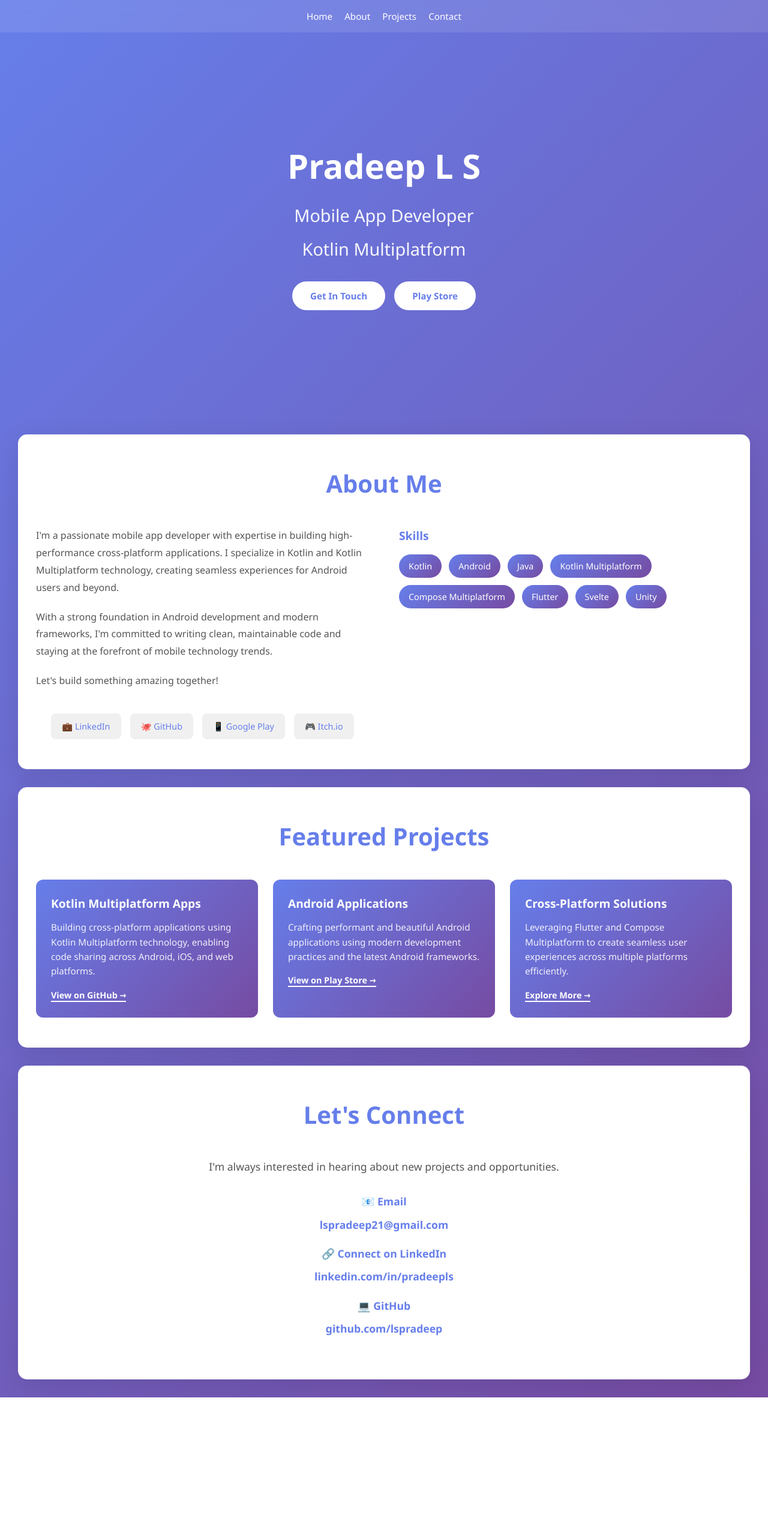
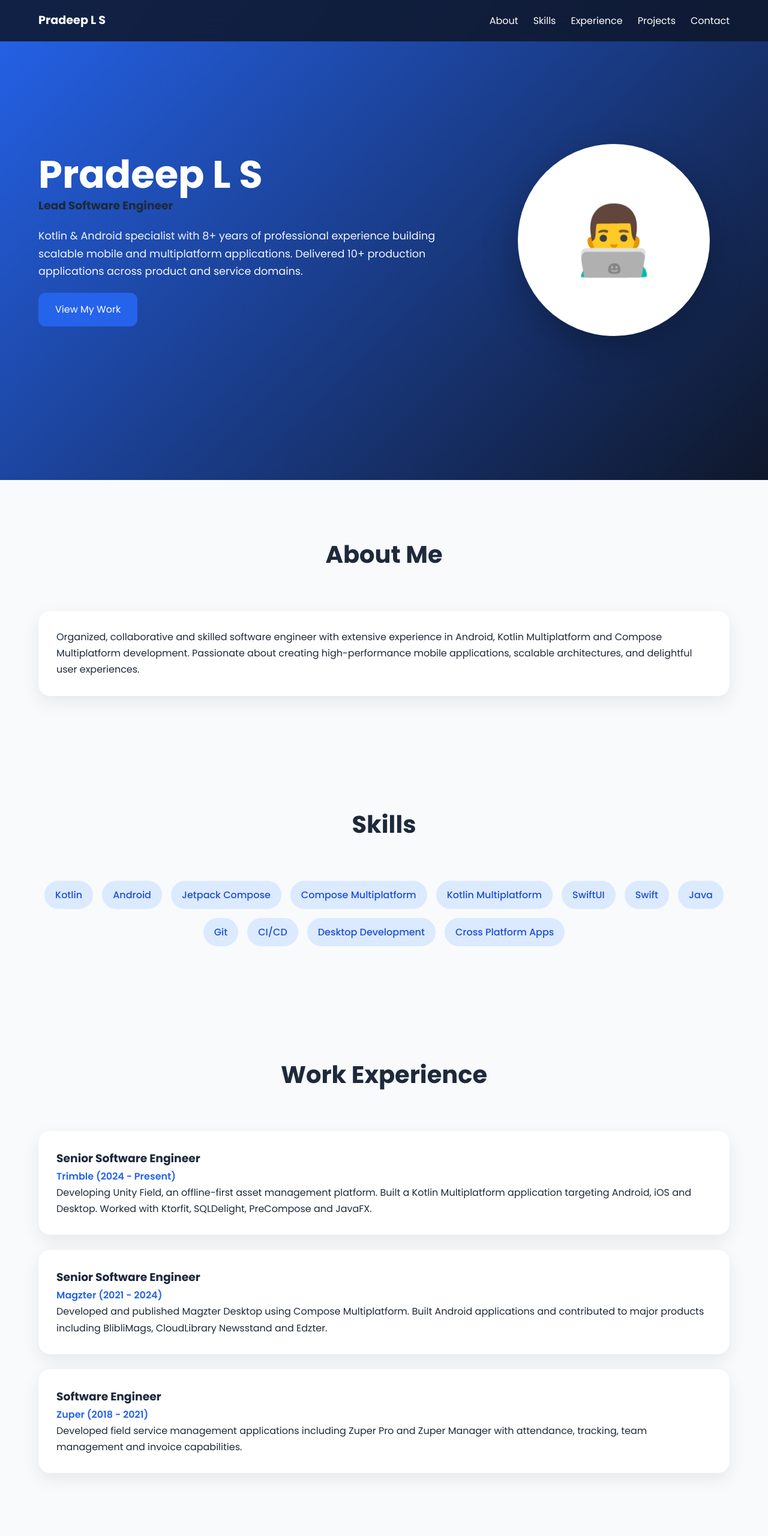
Before and after one commit to lspradeep/lspradeep.github.io, a plain HTML site: page index.html in a window 1280 px wide. Shown: the top 2560 px of the page at 60% size. Before the commit the page ends 2329 px from the top, so only its background shows below. Drawn offline with Linux system fonts and the light colour scheme.

Commit message:
New Site

```diff
--- a/index.html
+++ b/index.html
@@ -3,472 +3,462 @@
 <head>
 <meta charset="UTF-8">
 <meta name="viewport" content="width=device-width, initial-scale=1.0">
-    <title>Pradeep L S - Mobile App Developer</title>
+<title>Pradeep L S | Lead Software Engineer</title>
+
+<link href="https://fonts.googleapis.com/css2?family=Poppins:wght@300;400;500;600;700&display=swap" rel="stylesheet">
+
 <style>
-        * {
-            margin: 0;
-            padding: 0;
-            box-sizing: border-box;
+*{
+    margin:0;
+    padding:0;
+    box-sizing:border-box;
+    scroll-behavior:smooth;
 }
 
-        body {
-            font-family: 'Segoe UI', Tahoma, Geneva, Verdana, sans-serif;
-            background: linear-gradient(135deg, #667eea 0%, #764ba2 100%);
-            color: #333;
-            line-height: 1.6;
-            min-height: 100vh;
+:root{
+    --primary:#2563eb;
+    --secondary:#1e293b;
+    --bg:#f8fafc;
+    --card:#ffffff;
+    --text:#1f2937;
+    --muted:#64748b;
 }
 
-        /* Navigation */
-        nav {
-            display: flex;
-            justify-content: center;
-            gap: 20px;
-            padding: 15px;
-            background: rgba(255, 255, 255, 0.1);
-            backdrop-filter: blur(10px);
-            position: sticky;
-            top: 0;
-            z-index: 100;
-            flex-wrap: wrap;
+body{
+    font-family:'Poppins',sans-serif;
+    background:var(--bg);
+    color:var(--text);
+    line-height:1.7;
 }
 
-        nav a {
-            color: white;
-            text-decoration: none;
-            font-weight: 500;
-            transition: color 0.3s ease;
-            font-size: 0.95rem;
+.container{
+    width:min(1200px,90%);
+    margin:auto;
 }
 
-        nav a:hover {
-            color: #ffd700;
+section{
+    padding:90px 0;
 }
 
-        /* Hero Section */
-        .hero {
-            display: flex;
-            align-items: center;
-            justify-content: center;
-            min-height: 80vh;
-            text-align: center;
-            color: white;
-            padding: 30px 20px;
+h1,h2,h3{
+    color:var(--secondary);
 }
 
-        .hero-content h1 {
-            font-size: clamp(2rem, 8vw, 3.5rem);
-            margin-bottom: 15px;
-            animation: slideIn 0.8s ease;
+.btn{
+    display:inline-block;
+    padding:14px 28px;
+    background:var(--primary);
+    color:white;
+    text-decoration:none;
+    border-radius:12px;
+    transition:.3s;
 }
 
-        .hero-content .subtitle {
-            font-size: clamp(1.2rem, 5vw, 1.8rem);
-            margin-bottom: 10px;
-            opacity: 0.95;
-            animation: slideIn 0.8s ease 0.1s backwards;
+.btn:hover{
+    transform:translateY(-3px);
 }
 
-        .cta-buttons {
-            display: flex;
-            gap: 15px;
-            justify-content: center;
-            flex-wrap: wrap;
-            margin-top: 30px;
-            animation: slideIn 0.8s ease 0.3s backwards;
+header{
+    min-height:100vh;
+    display:flex;
+    align-items:center;
+    background:
+    linear-gradient(135deg,#2563eb,#0f172a);
+    color:white;
 }
 
-        .cta-button {
-            display: inline-block;
-            padding: 12px 30px;
-            background: white;
-            color: #667eea;
-            text-decoration: none;
-            border-radius: 50px;
-            font-weight: bold;
-            transition: transform 0.3s ease, box-shadow 0.3s ease;
-            font-size: 0.95rem;
+.hero{
+    display:grid;
+    grid-template-columns:1.3fr .7fr;
+    gap:50px;
+    align-items:center;
 }
 
-        .cta-button:hover {
-            transform: translateY(-3px);
-            box-shadow: 0 10px 25px rgba(0, 0, 0, 0.2);
+.hero h1{
+    color:white;
+    font-size:4rem;
+    line-height:1.1;
 }
 
-        @keyframes slideIn {
-            from {
-                opacity: 0;
-                transform: translateY(20px);
-            }
-            to {
-                opacity: 1;
-                transform: translateY(0);
-            }
+.hero p{
+    margin:20px 0;
+    font-size:1.1rem;
+    opacity:.95;
 }
 
-        /* Sections */
-        section {
-            background: white;
-            margin: 30px;
-            padding: 50px 30px;
-            border-radius: 15px;
-            box-shadow: 0 10px 40px rgba(0, 0, 0, 0.1);
+.profile{
+    width:320px;
+    height:320px;
+    border-radius:50%;
+    background:white;
+    margin:auto;
+    display:flex;
+    align-items:center;
+    justify-content:center;
+    font-size:7rem;
+    color:var(--primary);
+    box-shadow:0 20px 60px rgba(0,0,0,.25);
 }
 
-        h2 {
-            font-size: clamp(1.8rem, 6vw, 2.5rem);
-            margin-bottom: 40px;
-            color: #667eea;
-            text-align: center;
+nav{
+    position:fixed;
+    width:100%;
+    top:0;
+    z-index:1000;
+    backdrop-filter:blur(15px);
+    background:rgba(15,23,42,.85);
 }
 
-        /* About Section */
-        .about-content {
-            display: grid;
-            grid-template-columns: 1fr 1fr;
-            gap: 50px;
-            align-items: start;
+.nav-container{
+    width:min(1200px,90%);
+    margin:auto;
+    display:flex;
+    justify-content:space-between;
+    align-items:center;
+    padding:18px 0;
 }
 
-        .about-text p {
-            margin-bottom: 20px;
-            font-size: 1rem;
-            color: #555;
-            line-height: 1.8;
+.logo{
+    color:white;
+    font-weight:700;
+    font-size:1.2rem;
 }
 
-        .skills-container {
-            display: flex;
-            flex-direction: column;
-            gap: 30px;
+nav ul{
+    display:flex;
+    gap:25px;
+    list-style:none;
 }
 
-        .skills-category h3 {
-            color: #667eea;
-            margin-bottom: 15px;
-            font-size: 1.2rem;
+nav a{
+    color:white;
+    text-decoration:none;
 }
 
-        .skills {
-            display: flex;
-            flex-wrap: wrap;
-            gap: 12px;
+.section-title{
+    text-align:center;
+    margin-bottom:60px;
+    font-size:2.5rem;
 }
 
-        .skill-item {
-            background: linear-gradient(135deg, #667eea 0%, #764ba2 100%);
-            color: white;
-            padding: 8px 16px;
-            border-radius: 20px;
-            font-weight: 500;
-            font-size: 0.9rem;
-            display: inline-block;
-            white-space: nowrap;
+.about-card,
+.card{
+    background:var(--card);
+    border-radius:20px;
+    padding:30px;
+    box-shadow:0 10px 30px rgba(0,0,0,.08);
 }
 
-        /* Social Links */
-        .social-links {
-            display: flex;
-            justify-content: center;
-            gap: 15px;
-            flex-wrap: wrap;
-            margin-top: 40px;
+.skills{
+    display:flex;
+    flex-wrap:wrap;
+    gap:15px;
+    justify-content:center;
 }
 
-        .social-link {
-            display: inline-flex;
-            align-items: center;
-            gap: 8px;
-            padding: 10px 18px;
-            background: #f0f0f0;
-            color: #667eea;
-            text-decoration: none;
-            border-radius: 8px;
-            font-weight: 500;
-            font-size: 0.9rem;
-            transition: background 0.3s ease, color 0.3s ease;
+.skill{
+    background:#dbeafe;
+    color:#1d4ed8;
+    padding:10px 18px;
+    border-radius:50px;
+    font-weight:500;
 }
 
-        .social-link:hover {
-            background: #667eea;
-            color: white;
+.timeline{
+    display:grid;
+    gap:25px;
 }
 
-        /* Projects Section */
-        .projects-grid {
-            display: grid;
-            grid-template-columns: repeat(auto-fit, minmax(280px, 1fr));
-            gap: 25px;
+.timeline .card:hover{
+    transform:translateY(-5px);
 }
 
-        .project-card {
-            background: linear-gradient(135deg, #667eea 0%, #764ba2 100%);
-            color: white;
-            padding: 25px;
-            border-radius: 12px;
-            transition: transform 0.3s ease, box-shadow 0.3s ease;
+.card{
+    transition:.3s;
 }
 
-        .project-card:hover {
-            transform: translateY(-10px);
-            box-shadow: 0 20px 40px rgba(102, 126, 234, 0.3);
+.company{
+    color:var(--primary);
+    font-weight:600;
 }
 
-        .project-card h3 {
-            color: white;
-            margin-bottom: 12px;
-            font-size: 1.2rem;
+.projects{
+    display:grid;
+    grid-template-columns:repeat(auto-fit,minmax(320px,1fr));
+    gap:25px;
 }
 
-        .project-card p {
-            opacity: 0.9;
-            margin-bottom: 15px;
-            font-size: 0.95rem;
-            line-height: 1.6;
+.project-card{
+    background:white;
+    padding:30px;
+    border-radius:20px;
+    box-shadow:0 10px 30px rgba(0,0,0,.08);
 }
 
-        .project-link {
-            color: white;
-            text-decoration: none;
-            font-weight: bold;
-            border-bottom: 2px solid white;
-            font-size: 0.9rem;
+.project-card h3{
+    margin-bottom:10px;
 }
 
-        /* Contact Section */
-        .contact-content {
-            text-align: center;
+.project-card a{
+    color:var(--primary);
+    text-decoration:none;
+    font-weight:600;
 }
 
-        .contact-content p {
-            font-size: 1.1rem;
-            margin-bottom: 30px;
-            color: #555;
+.contact{
+    text-align:center;
 }
 
-        .contact-item {
-            margin: 20px 0;
+.contact-links{
+    display:flex;
+    flex-wrap:wrap;
+    justify-content:center;
+    gap:20px;
+    margin-top:30px;
 }
 
-        .contact-item h3 {
-            color: #667eea;
-            margin-bottom: 10px;
-            font-size: 1.1rem;
+.contact-links a{
+    text-decoration:none;
+    color:white;
+    background:var(--primary);
+    padding:12px 20px;
+    border-radius:12px;
 }
 
-        .contact-item a {
-            color: #667eea;
-            text-decoration: none;
-            font-weight: bold;
-            font-size: 1.1rem;
-            transition: color 0.3s ease;
+footer{
+    text-align:center;
+    padding:30px;
+    background:#0f172a;
+    color:white;
 }
 
-        .contact-item a:hover {
-            color: #764ba2;
+@media(max-width:768px){
+
+.hero{
+    grid-template-columns:1fr;
+    text-align:center;
 }
 
-        /* Responsive */
-        @media (max-width: 768px) {
-            section {
-                margin: 20px;
-                padding: 35px 20px;
+.hero h1{
+    font-size:2.8rem;
 }
 
-            .about-content {
-                grid-template-columns: 1fr;
-                gap: 35px;
-            }
-
-            nav {
-                gap: 12px;
-                padding: 12px;
-            }
-
-            nav a {
-                font-size: 0.85rem;
-            }
-
-            .cta-button {
-                padding: 10px 25px;
-                font-size: 0.85rem;
-            }
-
-            .cta-buttons {
-                gap: 10px;
-            }
-
-            .hero {
-                min-height: 70vh;
-                padding: 20px 15px;
-            }
-
-            .social-link {
-                padding: 8px 14px;
-                font-size: 0.85rem;
-            }
-
-            .projects-grid {
-                grid-template-columns: 1fr;
-                gap: 20px;
-            }
-
-            .skill-item {
-                padding: 6px 14px;
-                font-size: 0.85rem;
-            }
-
-            h2 {
-                margin-bottom: 30px;
-            }
-
-            .skills-container {
-                gap: 25px;
-            }
-        }
-
-        @media (max-width: 480px) {
-            section {
-                margin: 15px;
-                padding: 25px 15px;
-            }
-
-            h2 {
-                font-size: 1.6rem;
-            }
-
-            .about-text p {
-                font-size: 0.95rem;
-            }
-
-            .contact-item a {
-                font-size: 1rem;
-            }
-
-            .social-links {
-                gap: 10px;
-            }
-
-            .social-link {
-                padding: 8px 12px;
-                font-size: 0.8rem;
+.profile{
+    width:220px;
+    height:220px;
 }
 }
 </style>
 </head>
 <body>
-    <!-- Navigation -->
+
 <nav>
-        <a href="#hero">Home</a>
-        <a href="#about">About</a>
-        <a href="#projects">Projects</a>
-        <a href="#contact">Contact</a>
+<div class="nav-container">
+<div class="logo">Pradeep L S</div>
+
+<ul>
+<li><a href="#about">About</a></li>
+<li><a href="#skills">Skills</a></li>
+<li><a href="#experience">Experience</a></li>
+<li><a href="#projects">Projects</a></li>
+<li><a href="#contact">Contact</a></li>
+</ul>
+</div>
 </nav>
 
-    <!-- Hero Section -->
-    <div id="hero" class="hero">
-        <div class="hero-content">
+<header>
+<div class="container hero">
+
+<div>
 <h1>Pradeep L S</h1>
-            <p class="subtitle">Mobile App Developer</p>
-            <p class="subtitle">Kotlin Multiplatform</p>
-            <div class="cta-buttons">
-                <a href="#contact" class="cta-button">Get In Touch</a>
-                <a href="https://play.google.com/store/apps/developer?id=Pradeep+L+S" class="cta-button" target="_blank">Play Store</a>
-            </div>
-        </div>
+<h3>Lead Software Engineer</h3>
+
+<p>
+Kotlin & Android specialist with 8+ years of professional experience
+building scalable mobile and multiplatform applications.
+Delivered 10+ production applications across product and service domains.
+</p>
+
+<a href="#projects" class="btn">View My Work</a>
 </div>
 
-    <!-- About Section -->
+<div class="profile">
+👨‍💻
+</div>
+
+</div>
+</header>
+
 <section id="about">
-        <h2>About Me</h2>
-        <div class="about-content">
-            <div class="about-text">
+<div class="container">
+
+<h2 class="section-title">About Me</h2>
+
+<div class="about-card">
 <p>
-                    I'm a passionate mobile app developer with expertise in building high-performance
-                    cross-platform applications. I specialize in Kotlin and Kotlin Multiplatform technology, creating
-                    seamless experiences for Android users and beyond.
+Organized, collaborative and skilled software engineer with extensive experience
+in Android, Kotlin Multiplatform and Compose Multiplatform development.
+Passionate about creating high-performance mobile applications, scalable architectures,
+and delightful user experiences.
 </p>
-                <p>
-                    With a strong foundation in Android development and modern frameworks, I'm committed to writing
-                    clean, maintainable code and staying at the forefront of mobile technology trends.
-                </p>
-                <p>
-                    Let's build something amazing together!
-                </p>
+</div>
 
-                <div class="social-links">
-                    <a href="https://in.linkedin.com/in/pradeepls" class="social-link" target="_blank">
-                        💼 LinkedIn
-                    </a>
-                    <a href="https://github.com/lspradeep" class="social-link" target="_blank">
-                        🐙 GitHub
-                    </a>
-                    <a href="https://play.google.com/store/apps/developer?id=Pradeep+L+S" class="social-link" target="_blank">
-                        📱 Google Play
-                    </a>
-                    <a href="https://itch.io" class="social-link" target="_blank">
-                        🎮 Itch.io
-                    </a>
-                </div>
-            </div>
-            <div class="skills-container">
-                <div class="skills-category">
-                    <h3>Skills</h3>
-                    <div class="skills">
-                        <div class="skill-item">Kotlin</div>
-                        <div class="skill-item">Android</div>
-                        <div class="skill-item">Java</div>
-                        <div class="skill-item">Kotlin Multiplatform</div>
-                        <div class="skill-item">Compose Multiplatform</div>
-                        <div class="skill-item">Flutter</div>
-                        <div class="skill-item">Svelte</div>
-                        <div class="skill-item">Unity</div>
-                    </div>
-                </div>
-            </div>
 </div>
 </section>
 
-    <!-- Projects Section -->
-    <section id="projects">
-        <h2>Featured Projects</h2>
-        <div class="projects-grid">
-            <div class="project-card">
-                <h3>Kotlin Multiplatform Apps</h3>
-                <p>Building cross-platform applications using Kotlin Multiplatform technology, enabling code sharing across Android, iOS, and web platforms.</p>
-                <a href="https://github.com/lspradeep" class="project-link">View on GitHub →</a>
+<section id="skills">
+<div class="container">
+
+<h2 class="section-title">Skills</h2>
+
+<div class="skills">
+<div class="skill">Kotlin</div>
+<div class="skill">Android</div>
+<div class="skill">Jetpack Compose</div>
+<div class="skill">Compose Multiplatform</div>
+<div class="skill">Kotlin Multiplatform</div>
+<div class="skill">SwiftUI</div>
+<div class="skill">Swift</div>
+<div class="skill">Java</div>
+<div class="skill">Git</div>
+<div class="skill">CI/CD</div>
+<div class="skill">Desktop Development</div>
+<div class="skill">Cross Platform Apps</div>
 </div>
-            <div class="project-card">
-                <h3>Android Applications</h3>
-                <p>Crafting performant and beautiful Android applications using modern development practices and the latest Android frameworks.</p>
-                <a href="https://play.google.com/store/apps/developer?id=Pradeep+L+S" class="project-link">View on Play Store →</a>
-            </div>
-            <div class="project-card">
-                <h3>Cross-Platform Solutions</h3>
-                <p>Leveraging Flutter and Compose Multiplatform to create seamless user experiences across multiple platforms efficiently.</p>
-                <a href="https://github.com/lspradeep" class="project-link">Explore More →</a>
-            </div>
+
 </div>
 </section>
 
-    <!-- Contact Section -->
-    <section id="contact">
-        <h2>Let's Connect</h2>
-        <div class="contact-content">
-            <p>I'm always interested in hearing about new projects and opportunities.</p>
-            <div class="contact-item">
-                <h3>📧 Email</h3>
-                <a href="mailto:lspradeep21@gmail.com">lspradeep21@gmail.com</a>
+<section id="experience">
+<div class="container">
+
+<h2 class="section-title">Work Experience</h2>
+
+<div class="timeline">
+
+<div class="card">
+<h3>Senior Software Engineer</h3>
+<p class="company">Trimble (2024 - Present)</p>
+<p>
+Developing Unity Field, an offline-first asset management platform.
+Built a Kotlin Multiplatform application targeting Android, iOS and Desktop.
+Worked with Ktorfit, SQLDelight, PreCompose and JavaFX.
+</p>
 </div>
-            <div class="contact-item">
-                <h3>🔗 Connect on LinkedIn</h3>
-                <a href="https://in.linkedin.com/in/pradeepls" target="_blank">linkedin.com/in/pradeepls</a>
+
+<div class="card">
+<h3>Senior Software Engineer</h3>
+<p class="company">Magzter (2021 - 2024)</p>
+<p>
+Developed and published Magzter Desktop using Compose Multiplatform.
+Built Android applications and contributed to major products including
+BlibliMags, CloudLibrary Newsstand and Edzter.
+</p>
 </div>
-            <div class="contact-item">
-                <h3>💻 GitHub</h3>
-                <a href="https://github.com/lspradeep" target="_blank">github.com/lspradeep</a>
+
+<div class="card">
+<h3>Software Engineer</h3>
+<p class="company">Zuper (2018 - 2021)</p>
+<p>
+Developed field service management applications including
+Zuper Pro and Zuper Manager with attendance, tracking,
+team management and invoice capabilities.
+</p>
 </div>
+
+</div>
+
 </div>
 </section>
+
+<section id="projects">
+<div class="container">
+
+<h2 class="section-title">Featured Projects</h2>
+
+<div class="projects">
+
+<div class="project-card">
+<h3>Quicktionary</h3>
+<p>
+A smart dictionary and vocabulary learning application designed
+for quick word lookup and language improvement.
+</p>
+<br>
+<a href="https://play.google.com/store/apps/details?id=org.pradeep.quicktionary" target="_blank">
+View on Play Store →
+</a>
+</div>
+
+<div class="project-card">
+<h3>DSA Learn</h3>
+<p>
+Data Structures & Algorithms learning app helping students and
+developers understand core computer science concepts.
+</p>
+<br>
+<a href="https://play.google.com/store/apps/details?id=com.pradeep.dsalearn" target="_blank">
+View on Play Store →
+</a>
+</div>
+
+<div class="project-card">
+<h3>Compose Multiplatform Media</h3>
+<p>
+Experimental Kotlin Multiplatform media application showcasing
+shared UI and business logic across multiple platforms.
+</p>
+</div>
+
+<div class="project-card">
+<h3>Anime Quotes App</h3>
+<p>
+Kotlin Multiplatform application featuring shared business logic
+and UI implementation across Android and iOS.
+</p>
+</div>
+
+</div>
+
+</div>
+</section>
+
+<section>
+<div class="container">
+
+<h2 class="section-title">Education</h2>
+
+<div class="about-card">
+<h3>Electrical & Electronics Engineering</h3>
+<p>Velammal Engineering College</p>
+<p>2014 – 2018</p>
+</div>
+
+</div>
+</section>
+
+<section id="contact">
+<div class="container contact">
+
+<h2 class="section-title">Let's Connect</h2>
+
+<p>
+Interested in Android, Kotlin Multiplatform, Compose Multiplatform,
+or product development opportunities?
+</p>
+
+<div class="contact-links">
+<a href="mailto:lspradeep21@gmail.com">Email</a>
+<a href="https://github.com/lspradeep" target="_blank">GitHub</a>
+<a href="https://linkedin.com/in/pradeepls" target="_blank">LinkedIn</a>
+</div>
+
+</div>
+</section>
+
+<footer>
+© 2026 Pradeep L S • Lead Software Engineer
+</footer>
+
 </body>
 </html>
```
Lines whose indentation alone changed are shown as unchanged.
